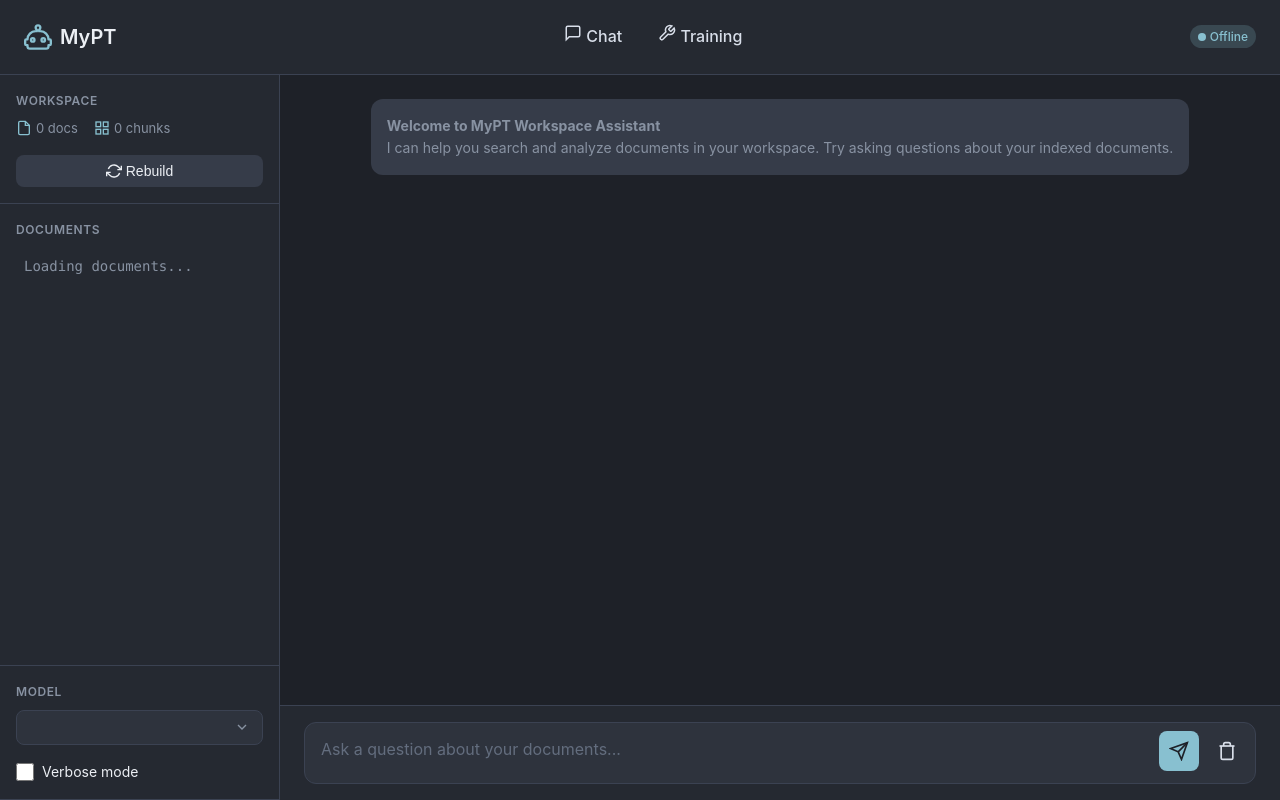
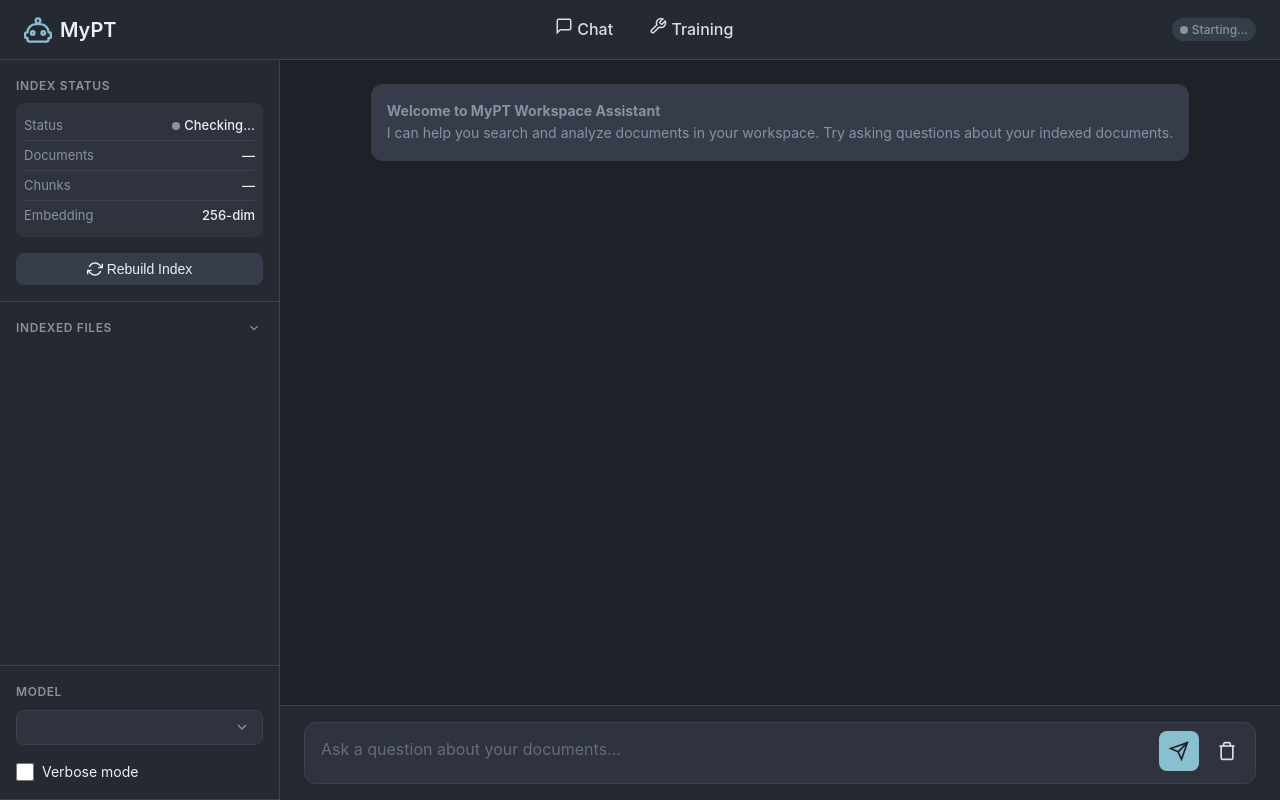
Before and after one commit to chberclaz/MyPT, a FastAPI app: template webapp/templates/chat.html in a window 1280 px wide. Run offline with FastAPI, Linux system fonts and the light colour scheme; the template is opened without the code that fills it, so the values that code supplies are empty.

Commit message:
small ui changes; added repeat-flag to prepare_weighted_dataset.py

```diff
--- a/webapp/static/css/styles.css
+++ b/webapp/static/css/styles.css
@@ -99,7 +99,9 @@ a:hover {
 .app-container {
     display: flex;
     flex-direction: column;
-    min-height: 100vh;
+    height: 100vh;
+    max-height: 100vh;
+    overflow: hidden; /* Prevent body scroll - only internal areas scroll */
 }
 
 .app-header {
@@ -112,6 +114,10 @@ a:hover {
     position: sticky;
     top: 0;
     z-index: 100;
+    /* Fixed header height for layout calculations */
+    height: 60px;
+    min-height: 60px;
+    flex-shrink: 0;
 }
 
 .app-logo {
@@ -156,6 +162,8 @@ a:hover {
     flex: 1;
     display: flex;
     overflow: hidden;
+    /* Ensure main area fills remaining viewport height */
+    height: calc(100vh - 60px); /* 60px = header height */
 }
 
 /* ============================================================================
@@ -167,7 +175,12 @@ a:hover {
     border-right: 1px solid var(--border-color);
     display: flex;
     flex-direction: column;
+    /* FIXED: Sidebar stays in place, doesn't scroll with content */
+    position: sticky;
+    top: 0;
+    height: 100%;
     overflow-y: auto;
+    flex-shrink: 0; /* Prevent sidebar from shrinking */
 }
 
 .sidebar-section {
@@ -192,6 +205,9 @@ a:hover {
     display: flex;
     flex-direction: column;
     overflow: hidden;
+    /* Ensure chat container fills available space */
+    min-width: 0; /* Prevent flex item overflow */
+    height: 100%;
 }
 
 .chat-messages {
@@ -201,6 +217,8 @@ a:hover {
     display: flex;
     flex-direction: column;
     gap: var(--space-md);
+    /* Ensure messages area is the only scrollable part */
+    min-height: 0; /* Important for flex scroll containers */
 }
 
 .message {
@@ -524,11 +542,29 @@ a:hover {
     color: var(--accent-primary);
 }
 
-.status-dot {
+/* Status badge default state */
+.status-badge {
+    background: rgba(136, 178, 208, 0.15);
+    color: var(--text-muted);
+}
+
+/* Header status dot styling */
+.status-badge .status-dot {
     width: 8px;
     height: 8px;
     border-radius: 50%;
-    background: currentColor;
+    background: var(--text-muted);
+    transition: all var(--transition-fast);
+}
+
+.status-badge .status-dot.active {
+    background: var(--accent-success);
+    box-shadow: 0 0 6px var(--accent-success);
+}
+
+.status-badge .status-dot.warning {
+    background: var(--accent-warning);
+    box-shadow: 0 0 6px var(--accent-warning);
 }
 
 /* ============================================================================
@@ -682,6 +718,131 @@ a:hover {
     color: var(--accent-primary);
 }
 
+/* Index Status Panel */
+.index-status {
+    background: var(--bg-tertiary);
+    border-radius: var(--radius-md);
+    padding: var(--space-sm);
+    margin-top: var(--space-sm);
+}
+
+.status-row {
+    display: flex;
+    justify-content: space-between;
+    align-items: center;
+    padding: var(--space-xs) 0;
+    font-size: 0.8125rem;
+}
+
+.status-row:not(:last-child) {
+    border-bottom: 1px solid var(--border-color);
+}
+
+.status-label {
+    color: var(--text-muted);
+}
+
+.status-value {
+    color: var(--text-primary);
+    font-weight: 500;
+    display: flex;
+    align-items: center;
+    gap: var(--space-xs);
+}
+
+.status-dot {
+    width: 8px;
+    height: 8px;
+    border-radius: 50%;
+    background: var(--text-muted);
+}
+
+.status-dot.active {
+    background: var(--accent-success);
+    box-shadow: 0 0 6px var(--accent-success);
+}
+
+.status-dot.warning {
+    background: var(--accent-warning);
+}
+
+.status-dot.error {
+    background: var(--accent-error);
+}
+
+/* Mini icon button for expand/collapse */
+.btn-icon-mini {
+    background: none;
+    border: none;
+    color: var(--text-muted);
+    cursor: pointer;
+    padding: 2px;
+    border-radius: var(--radius-sm);
+    display: flex;
+    align-items: center;
+    justify-content: center;
+    transition: all var(--transition-fast);
+}
+
+.btn-icon-mini:hover {
+    background: var(--bg-hover);
+    color: var(--text-primary);
+}
+
+.btn-icon-mini svg {
+    transition: transform var(--transition-fast);
+}
+
+.btn-icon-mini.expanded svg {
+    transform: rotate(180deg);
+}
+
+/* Collapsible file list */
+.file-list {
+    overflow-y: auto;
+    max-height: 0;
+    opacity: 0;
+    transition: all var(--transition-normal);
+}
+
+.file-list.expanded {
+    max-height: 300px;
+    opacity: 1;
+    margin-top: var(--space-sm);
+}
+
+.file-list.collapsed {
+    max-height: 0;
+    opacity: 0;
+    overflow: hidden;
+}
+
+.file-item {
+    display: flex;
+    align-items: center;
+    gap: var(--space-xs);
+    padding: var(--space-xs) var(--space-sm);
+    font-size: 0.75rem;
+    color: var(--text-muted);
+    border-radius: var(--radius-sm);
+    /* NOT clickable - just informational */
+    cursor: default;
+}
+
+.file-item svg {
+    width: 12px;
+    height: 12px;
+    color: var(--text-dim);
+    flex-shrink: 0;
+}
+
+.file-item .file-name {
+    flex: 1;
+    overflow: hidden;
+    text-overflow: ellipsis;
+    white-space: nowrap;
+}
+
 /* ============================================================================
    Tooltips
    ============================================================================ */
--- a/webapp/static/js/app.js
+++ b/webapp/static/js/app.js
@@ -78,6 +78,49 @@ async function initChatPage() {
 
     // Render initial state
     renderChatUI();
+
+    // Update system status in header
+    updateSystemStatus();
+}
+
+function updateSystemStatus() {
+    console.log('[DEBUG] updateSystemStatus() called');
+
+    const statusDot = $('#system-status-dot');
+    const statusText = $('#system-status-text');
+    const statusBadge = $('#system-status-badge');
+
+    console.log('[DEBUG] Header elements found:', {
+        statusDot: !!statusDot,
+        statusText: !!statusText,
+        statusBadge: !!statusBadge
+    });
+
+    const hasModels = AppState.chat.models.length > 0;
+    const hasIndex = (AppState.chat.indexStatus.chunks || 0) > 0;
+
+    console.log('[DEBUG] Status check:', { hasModels, hasIndex, models: AppState.chat.models.length, chunks: AppState.chat.indexStatus.chunks });
+
+    if (statusText && statusDot) {
+        if (hasModels && hasIndex) {
+            console.log('[DEBUG] Setting status to Ready');
+            statusText.textContent = 'Ready';
+            statusDot.classList.add('active');
+            if (statusBadge) statusBadge.setAttribute('data-tooltip', 'Models loaded, index ready');
+        } else if (hasModels) {
+            console.log('[DEBUG] Setting status to No Index');
+            statusText.textContent = 'No Index';
+            statusDot.classList.add('warning');
+            if (statusBadge) statusBadge.setAttribute('data-tooltip', 'Models loaded, no index');
+        } else {
+            console.log('[DEBUG] Setting status to No Models');
+            statusText.textContent = 'No Models';
+            statusDot.classList.remove('active', 'warning');
+            if (statusBadge) statusBadge.setAttribute('data-tooltip', 'No models available');
+        }
+    } else {
+        console.log('[DEBUG] Header status elements NOT FOUND!');
+    }
 }
 
 async function loadModels() {
@@ -95,14 +138,20 @@ async function loadModels() {
 }
 
 async function loadWorkspaceInfo() {
+    console.log('[DEBUG] loadWorkspaceInfo() called');
     try {
         const response = await fetch('/api/workspace/info');
         const data = await response.json();
+        console.log('[DEBUG] Workspace API response:', data);
+
         AppState.chat.documents = data.documents || [];
         AppState.chat.indexStatus = {
             chunks: data.num_chunks || 0,
+            hasIndex: data.has_index || false,
             lastUpdated: data.last_updated
         };
+        console.log('[DEBUG] AppState.chat.indexStatus:', AppState.chat.indexStatus);
+
         renderWorkspaceInfo();
     } catch (error) {
         console.error('Failed to load workspace info:', error);
@@ -250,6 +299,7 @@ async function rebuildIndex() {
 
         if (data.success) {
             await loadWorkspaceInfo();
+            updateSystemStatus();  // Update header status
             AppState.chat.messages.push({
                 role: 'system',
                 content: `Index rebuilt: ${data.num_chunks} chunks indexed`,
@@ -298,33 +348,91 @@ function renderModelSelector() {
 }
 
 function renderWorkspaceInfo() {
+    console.log('[DEBUG] renderWorkspaceInfo() called');
+
     const docsCount = $('#docs-count');
     const chunksCount = $('#chunks-count');
     const docsList = $('#documents-list');
+    const statusText = $('#index-status-text');
+    const statusDot = $('#status-dot');
+    const toggleBtn = $('#toggle-files-btn');
 
+    console.log('[DEBUG] Elements found:', {
+        docsCount: !!docsCount,
+        chunksCount: !!chunksCount,
+        statusText: !!statusText,
+        statusDot: !!statusDot
+    });
+
+    const numDocs = AppState.chat.documents.length;
+    const numChunks = AppState.chat.indexStatus.chunks || 0;
+    const hasIndex = numChunks > 0;
+
+    console.log('[DEBUG] Values:', { numDocs, numChunks, hasIndex });
+
+    // Update status display
     if (docsCount) {
-        docsCount.textContent = `${AppState.chat.documents.length} docs`;
+        docsCount.textContent = numDocs.toString();
     }
 
     if (chunksCount) {
-        chunksCount.textContent = `${AppState.chat.indexStatus.chunks} chunks`;
+        chunksCount.textContent = numChunks.toString();
     }
 
+    // Update status indicator
+    if (statusText) {
+        if (hasIndex) {
+            statusText.textContent = 'Ready';
+        } else if (numDocs > 0) {
+            statusText.textContent = 'Not indexed';
+        } else {
+            statusText.textContent = 'Empty';
+        }
+    }
+
+    if (statusDot) {
+        statusDot.classList.remove('active', 'warning', 'error');
+        if (hasIndex) {
+            statusDot.classList.add('active');
+        } else if (numDocs > 0) {
+            statusDot.classList.add('warning');
+        }
+    }
+
+    // Setup toggle button for file list
+    if (toggleBtn && !toggleBtn._hasListener) {
+        toggleBtn._hasListener = true;
+        toggleBtn.addEventListener('click', () => {
+            const list = $('#documents-list');
+            const isExpanded = list.classList.contains('expanded');
+
+            if (isExpanded) {
+                list.classList.remove('expanded');
+                list.classList.add('collapsed');
+                toggleBtn.classList.remove('expanded');
+            } else {
+                list.classList.remove('collapsed');
+                list.classList.add('expanded');
+                toggleBtn.classList.add('expanded');
+            }
+        });
+    }
+
+    // Update file list (informational, not clickable)
     if (docsList) {
-        if (AppState.chat.documents.length === 0) {
+        if (numDocs === 0) {
             docsList.innerHTML = `
-                <div class="text-muted text-sm" style="padding: 0.5rem;">
-                    No documents indexed.<br>
-                    Add files to workspace/docs/
+                <div class="text-muted text-sm">
+                    No files in workspace/docs/
                 </div>`;
         } else {
             docsList.innerHTML = AppState.chat.documents.map(doc => `
-                <div class="file-tree-item file">
+                <div class="file-item">
                     <svg viewBox="0 0 24 24" fill="none" stroke="currentColor" stroke-width="2">
                         <path d="M14 2H6a2 2 0 0 0-2 2v16a2 2 0 0 0 2 2h12a2 2 0 0 0 2-2V8z"/>
                         <path d="M14 2v6h6"/>
                     </svg>
-                    <span>${escapeHtml(doc.title)}</span>
+                    <span class="file-name">${escapeHtml(doc.title || doc.path || 'Unknown')}</span>
                 </div>
             `).join('');
         }
--- a/webapp/templates/base.html
+++ b/webapp/templates/base.html
@@ -45,10 +45,10 @@
             </nav>
 
             <div class="flex items-center gap-sm">
-                <!-- Status indicator -->
-                <div class="status-badge info" data-tooltip="Offline Ready">
-                    <span class="status-dot"></span>
-                    <span>Offline</span>
+                <!-- System status indicator -->
+                <div class="status-badge" id="system-status-badge" data-tooltip="System Status">
+                    <span class="status-dot" id="system-status-dot"></span>
+                    <span id="system-status-text">Starting...</span>
                 </div>
             </div>
         </header>
--- a/webapp/templates/chat.html
+++ b/webapp/templates/chat.html
@@ -5,27 +5,30 @@
 {% block content %}
 <!-- Sidebar -->
 <div class="sidebar">
-    <!-- Workspace Section -->
+    <!-- Workspace Index Status -->
     <div class="sidebar-section">
-        <div class="sidebar-title">Workspace</div>
+        <div class="sidebar-title">Index Status</div>
 
-        <!-- Workspace Stats -->
-        <div class="workspace-stats">
-            <div class="workspace-stat">
-                <svg viewBox="0 0 24 24" fill="none" stroke="currentColor" stroke-width="2">
-                    <path d="M14 2H6a2 2 0 0 0-2 2v16a2 2 0 0 0 2 2h12a2 2 0 0 0 2-2V8z"/>
-                    <path d="M14 2v6h6"/>
-                </svg>
-                <span id="docs-count">0 docs</span>
+        <!-- Status Indicator -->
+        <div class="index-status" id="index-status">
+            <div class="status-row">
+                <span class="status-label">Status</span>
+                <span class="status-value" id="index-status-badge">
+                    <span class="status-dot" id="status-dot"></span>
+                    <span id="index-status-text">Checking...</span>
+                </span>
             </div>
-            <div class="workspace-stat">
-                <svg viewBox="0 0 24 24" fill="none" stroke="currentColor" stroke-width="2">
-                    <rect x="3" y="3" width="7" height="7"/>
-                    <rect x="14" y="3" width="7" height="7"/>
-                    <rect x="14" y="14" width="7" height="7"/>
-                    <rect x="3" y="14" width="7" height="7"/>
-                </svg>
-                <span id="chunks-count">0 chunks</span>
+            <div class="status-row">
+                <span class="status-label">Documents</span>
+                <span class="status-value" id="docs-count">—</span>
+            </div>
+            <div class="status-row">
+                <span class="status-label">Chunks</span>
+                <span class="status-value" id="chunks-count">—</span>
+            </div>
+            <div class="status-row">
+                <span class="status-label">Embedding</span>
+                <span class="status-value" id="embedding-dim">256-dim</span>
             </div>
         </div>
 
@@ -37,18 +40,23 @@
                     <path d="M1 20v-6h6"/>
                     <path d="M3.51 9a9 9 0 0 1 14.85-3.36L23 10M1 14l4.64 4.36A9 9 0 0 0 20.49 15"/>
                 </svg>
-                Rebuild
+                Rebuild Index
             </button>
         </div>
     </div>
 
-    <!-- Documents List -->
-    <div class="sidebar-section" style="flex: 1; overflow-y: auto;">
-        <div class="sidebar-title">Documents</div>
-        <div id="documents-list" class="file-tree">
-            <div class="text-muted text-sm" style="padding: 0.5rem;">
-                Loading documents...
-            </div>
+    <!-- Indexed Files (Collapsible) -->
+    <div class="sidebar-section" style="flex: 1; display: flex; flex-direction: column; min-height: 0;">
+        <div class="sidebar-title" style="display: flex; justify-content: space-between; align-items: center;">
+            <span>Indexed Files</span>
+            <button id="toggle-files-btn" class="btn-icon-mini" title="Show/hide file list">
+                <svg id="toggle-icon" width="14" height="14" viewBox="0 0 24 24" fill="none" stroke="currentColor" stroke-width="2">
+                    <path d="M6 9l6 6 6-6"/>
+                </svg>
+            </button>
+        </div>
+        <div id="documents-list" class="file-list collapsed">
+            <div class="text-muted text-sm">No files indexed</div>
         </div>
     </div>
 
```
Also changed, not shown: scripts/prepare_weighted_dataset.py (+183 -86 lines), webapp/routers/workspace.py (+8 -9 lines).
